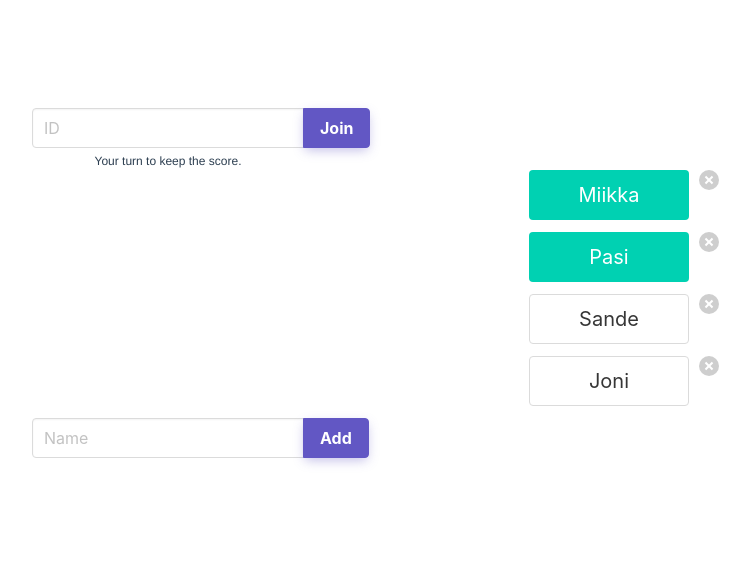
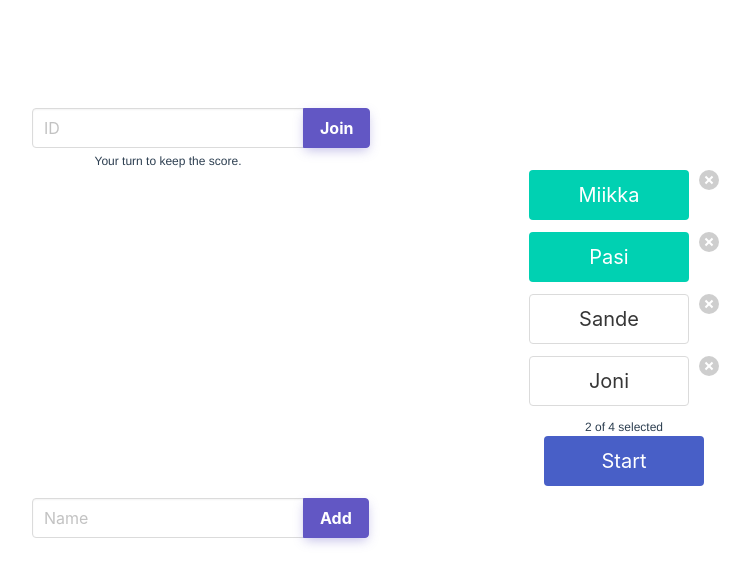
Before and after one commit to tuommii/scoreboard, a Vue app in the folder frontend/: page / in a window 1280 px wide. Shown: the top 584 px of the page, without its empty margins (16-766 px from the left). Built offline with nearby package versions, Linux system fonts and the light colour scheme.

Commit message:
players list almost ready

```diff
--- a/frontend/src/components/PlayersList.vue
+++ b/frontend/src/components/PlayersList.vue
@@ -1,24 +1,34 @@
 <template>
   <div class="form">
-
       <div class="field" v-for="player in players" v-bind:key="player.name">
         <div class="control">
-        <button class="button is-medium width-160" v-bind:class="{ 'is-primary': player.selected}"
-          @click="toggleSelected(player)">{{player.name}}
-        </button>
+          <button
+            class="button is-medium width-160"
+            v-bind:class="{ 'is-primary': player.selected}"
+            @click="toggleSelected(player)"
+          >{{player.name}}</button>
           <a class="delete" @click="deletePlayer(player.name)"></a>
+        </div>
+      </div>
+
+      <div class="field">
+        <div class="control">
+          <p class="help selected-count">{{selectedCount}} of {{players.length}} selected</p>
+          <button class="button is-link is-medium width-160" @click="start">Start</button>
+          <p class="help err">{{startErr}}</p>
         </div>
       </div>
 
       <div class="field has-addons">
         <div class="control">
           <input type="text" class="input" placeholder="Name" v-model="name" />
-        <p class="help err">{{err}}</p>
+          <p class="help err">{{addErr}}</p>
         </div>
         <div class="control">
           <button class="button is-link lila" @click="handleAdd">Add</button>
         </div>
       </div>
+
   </div>
 </template>
 
@@ -27,14 +37,15 @@ export default {
   data() {
     return {
       players: [
-        {name: 'Miikka', selected: true},
-        {name: 'Pasi', selected: true},
-        {name: 'Sande', selected: false},
-        {name: 'Joni', selected: false},
+        { name: "Miikka", selected: true },
+        { name: "Pasi", selected: true },
+        { name: "Sande", selected: false },
+        { name: "Joni", selected: false }
       ],
-      name: '',
-      err: '',
-    }
+      name: "",
+      addErr: "",
+      startErr: "",
+    };
   },
   methods: {
     toggleSelected(player) {
@@ -46,27 +57,57 @@ export default {
       });
     },
     handleAdd() {
-      // setTimeout(() => {
-      //   this.err = '';
-      // }, 3000);
+      if (this.name.length < 1) {
+        this.showErr("At least one character needed");
+        return;
+      } else if (this.name.length > 16) {
+        this.showErr("Max length is 16");
+        return;
+      }
+      if (isUniq(this.name, this.players) === false) {
+        this.showErr("Player already exists");
+        return;
+      }
       this.players.push({ name: this.name, selected: true });
-	    this.name = '';
-      console.log('ADD');
+      this.name = "";
+    },
+    start() {
+      console.log('Start');
+    },
+    showErr(msg) {
+      this.addErr = msg;
+      setTimeout(() => {
+        this.addErr = "";
+      }, 3000);
     }
   },
+  computed: {
+    selectedCount() {
+      let count = 0;
+      this.players.forEach(player => {
+        if (player.selected) {
+          count++;
+        }
+      });
+      return count;
+    }
+  }
 };
+
+function isUniq(name, arr) {
+  let uniq = true;
+  arr.forEach(player => {
+    if (name.toLowerCase() === player.name.toLowerCase()) {
+      uniq = false;
+      return;
+    }
+  });
+  return uniq;
+}
 </script>
 
 <style>
-.err {
-  color: red;
-}
-.lila {
-    border-color: #6257c4 !important;
-    background-color: #6257c4 !important;
-    box-shadow: 0 4px 12px -2px rgba(98,87,196,.4) !important;
-    font-weight: 700;
-}
+
 .width-160 {
   min-width: 160px;
 }
```
Lines whose indentation alone changed are shown as unchanged.
